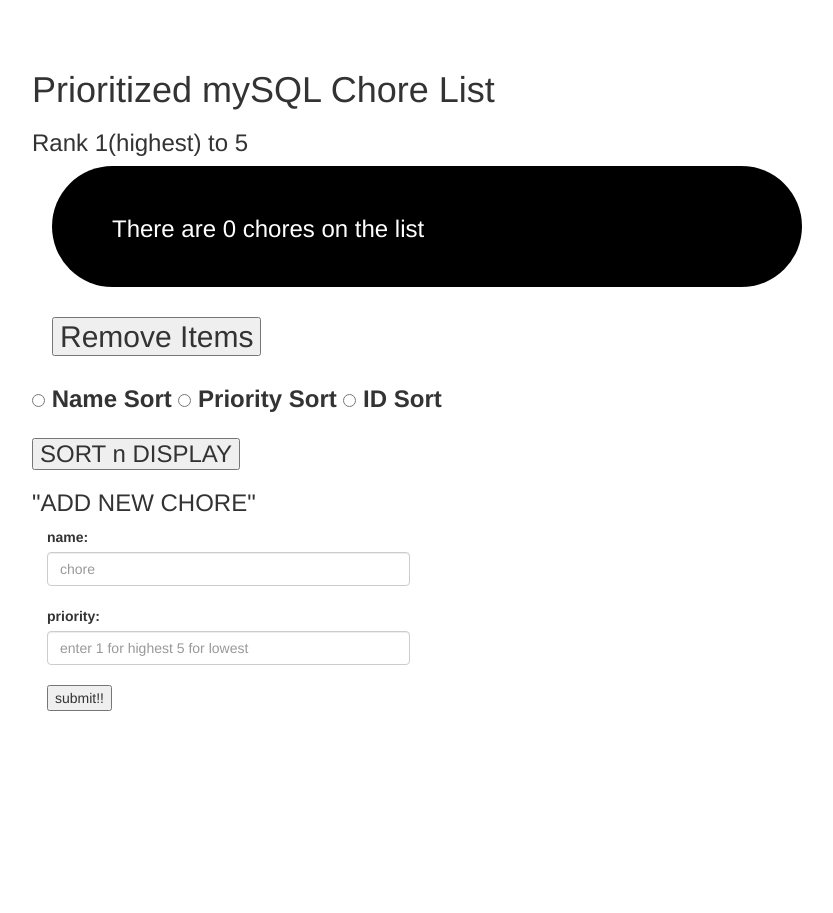
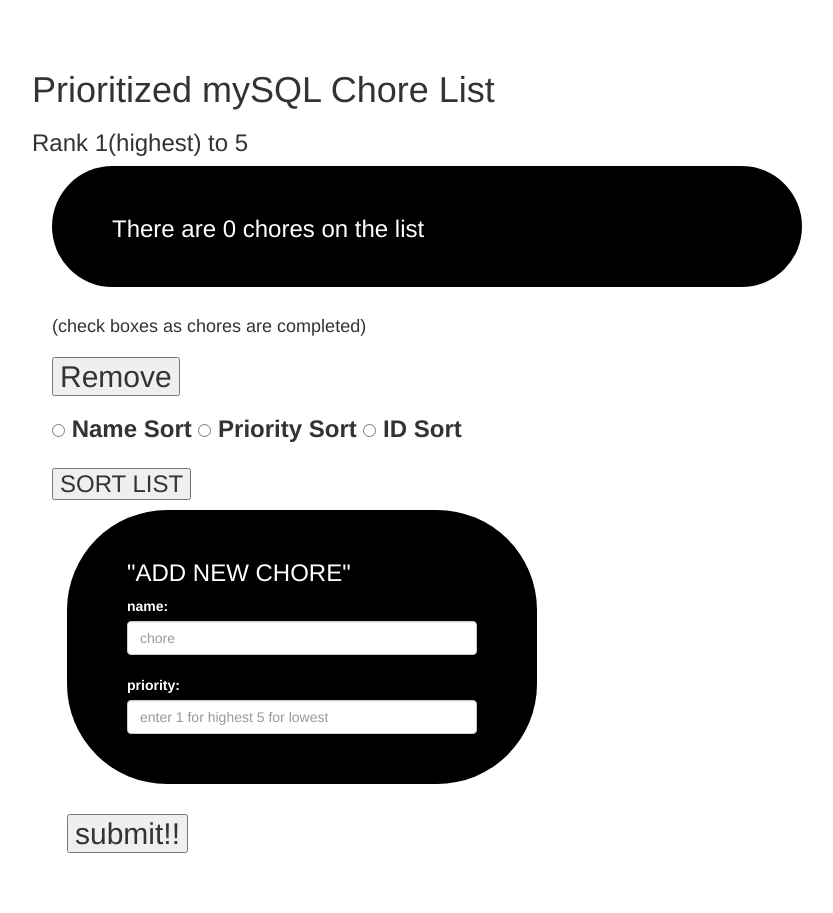
Before and after one commit to RyanIngersoll/Codeup_Web_Exercises, a PHP site: page /nationalpksfile/todo_list_sql.php in a window 1280 px wide. Shown: the whole page, without its empty margins (18-851 px from the left). Before the commit the page ends 711 px from the top, so only its background shows below. Run offline with PHP 8.4, Linux system fonts and the light colour scheme; data that the repository does not hold is empty; some libraries are stand-ins or nearby versions.

Commit message:
add multiple jumbotrons and pushing before I work on a delete chkbox solution/last time I blew up the whole page when I attempted it and forgot to push before I started down that rabbit hole

```diff
--- a/public/nationalpksfile/todo_list_sql.php
+++ b/public/nationalpksfile/todo_list_sql.php
@@ -213,16 +213,16 @@ function addChore($dbc){
 
                     </div>
                   </div>
-                    <h2><button type="btn-primary" name="remove-entry" value="remove-entry">Remove Items</button></h2>
+                    <h4>(check boxes as chores are completed)</h4>
+                    <h2><button type="btn-primary" name="remove-entry" value="remove-entry">Remove</button></h2>
 
                   </form>
 
-              </div>
-          </div>
-      </div>
+
+
                   <form method = "POST">
                     <h3><input type="radio" name="sort-type" value="sort-name" id="sort-name"><? echo " "; ?><label for="sort-name"><? echo " "; ?>Name Sort</label><? echo " "; ?><input type="radio" name="sort-type" value="sort-prior" id="sort-prior"><? echo " "; ?><label for="sort-prior"><? echo " "; ?>Priority Sort</label><? echo " "; ?><input type="radio" name="sort-type" value="sort-id" id="sort-id"><? echo " "; ?><label for="sort-id"><? echo " "; ?>ID Sort</label></h3>
-                    <h3><button type="submit" name="sortlist" value = "sortlist">SORT n DISPLAY</button></h3>
+                    <h3><button type="submit" name="sortlist" value = "sortlist">SORT LIST</button></h3>
                   </form>
 
               <?php if(isset($catcherror)) :?>
@@ -232,18 +232,24 @@ function addChore($dbc){
                   <!-- <iframe width="640" height="390" src="//www.youtube.com/v/acdABwYJqks&autoplay=1" frameborder="0" allowfullscreen></iframe> -->
               <? endif; ?>
 
-              <h3>"ADD NEW CHORE"</h3>
+  <div class="col-xs-6 col-md-8">
+    <div class="jumbotron">
+      <h3>"ADD NEW CHORE"</h3>
 
-         <div class="col-xs-6 col-md-4">
+
             <form method="POST" action="todo_list_sql.php" class= "form-horizontal">
 
                 <label for="name">name: </label><input type="text" name="name" id="name"placeholder="chore" class= "form-control"> <br>
 
                 <label for="priority">priority: </label><input type="text" name="priority" id="priority"placeholder="enter 1 for highest 5 for lowest" class= "form-control"><br>
+      </div>
+                <h2><input type="submit" value="submit!!"></h2>
+            </form>
 
-                <input type="submit" value="submit!!">
-            </form>
-        </div>
+      </div>
+    </div>
+  </div>
+</div>
 
  <script src="https://maxcdn.bootstrapcdn.com/bootstrap/3.2.0/js/bootstrap.min.js"></script>
 
```
